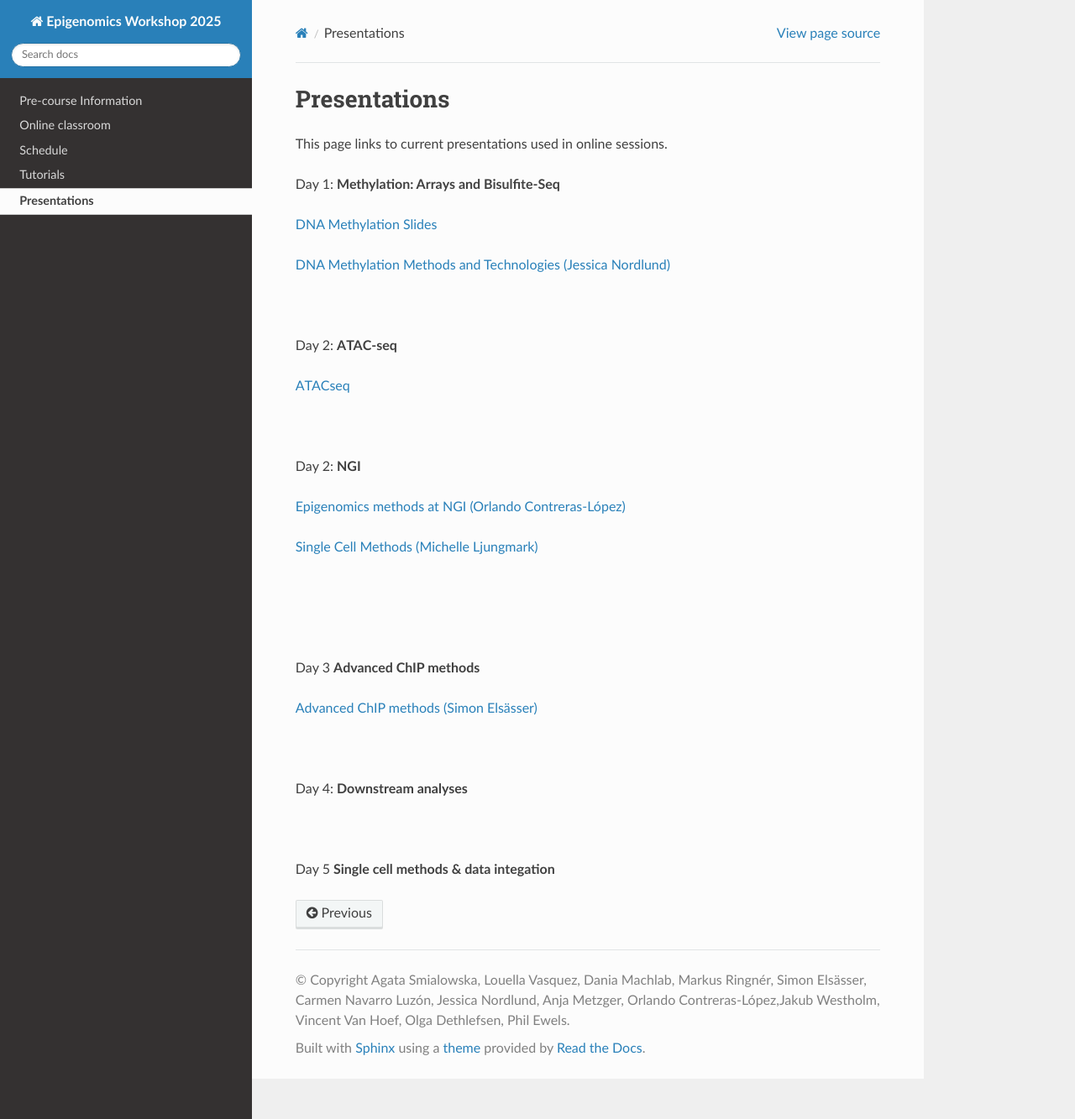
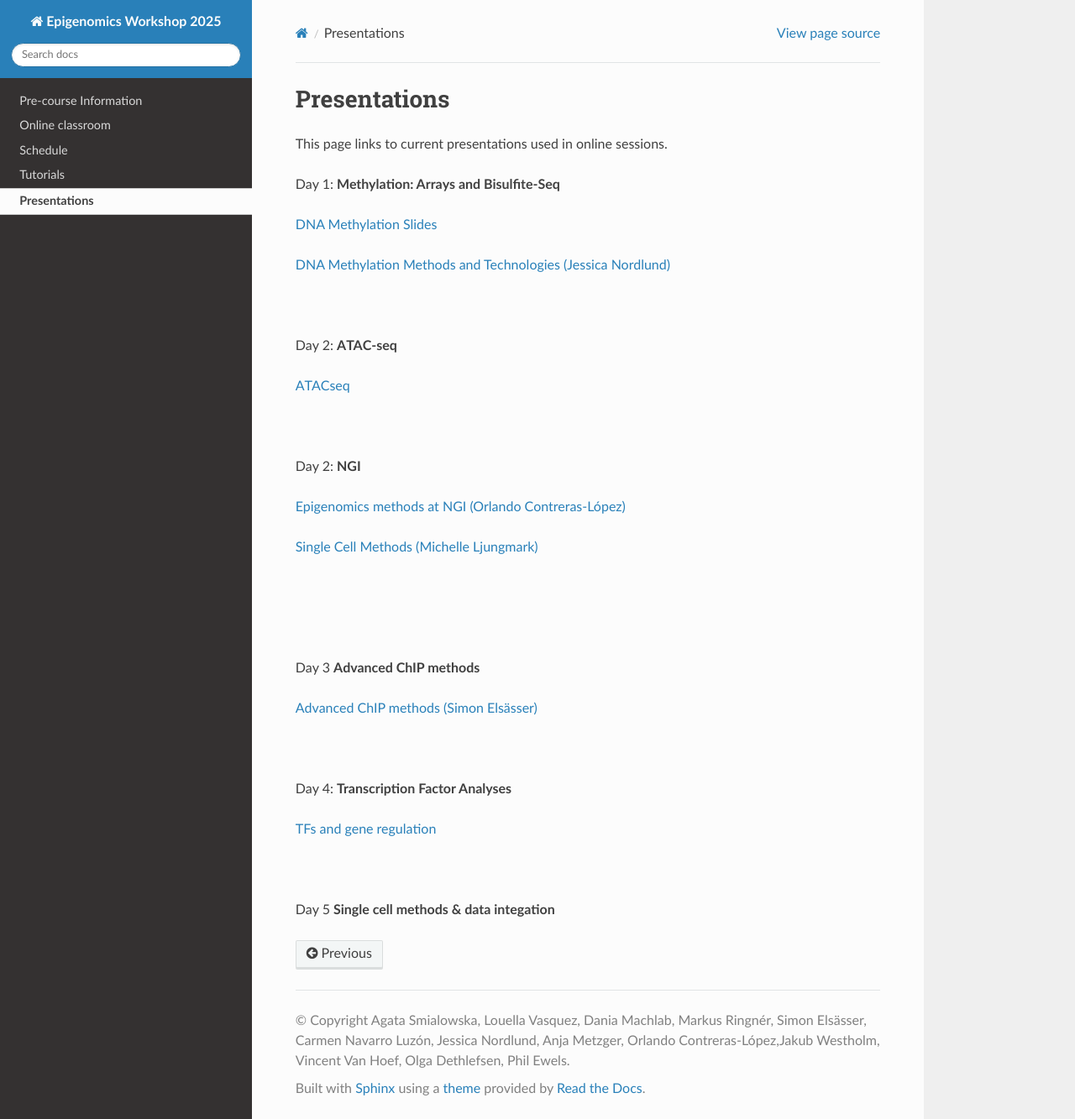
Before and after one commit to NBISweden/workshop-epigenomics-RTDs, a Sphinx documentation site: the page built from docs/content/presentations.rst, in a window 1280 px wide and 1333 px high. Shown: the whole window at 84% size. Built offline with Sphinx 7.4.7 and the Read the Docs theme 3.1.0, drawn with Linux system fonts in a browser that asks for light colours.

Commit message:
add TF slides

```diff
--- a/docs/content/presentations.rst
+++ b/docs/content/presentations.rst
@@ -56,9 +56,9 @@ Day 3 **Advanced ChIP methods**
 :raw-html:`<br />`
 
 
-Day 4: **Downstream analyses**
+Day 4: **Transcription Factor Analyses**
 
-.. `Introduction to workflow managers <../_static/as-wfm-2024.pdf>`_
+`TFs and gene regulation <../_static/TFslides.pdf>`_
 
 
 
```
Also changed, not shown: 1 other file.
